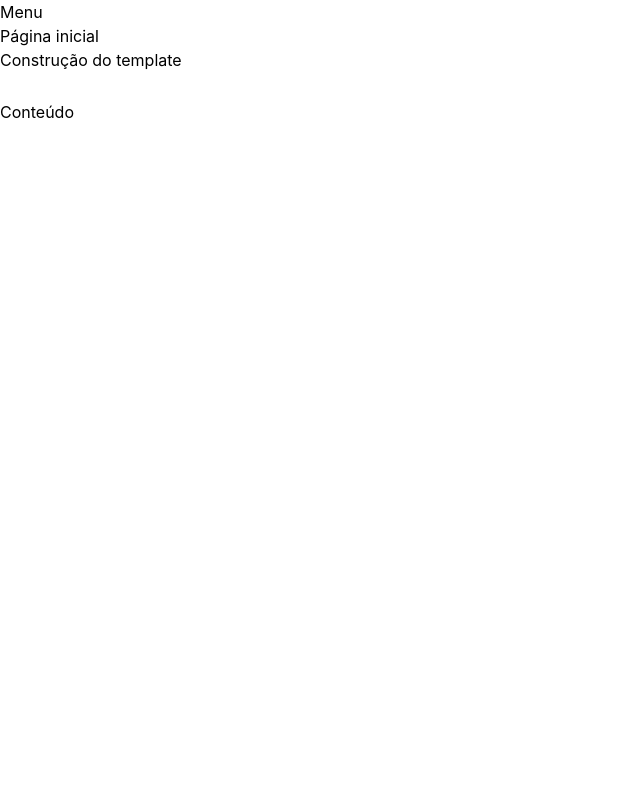
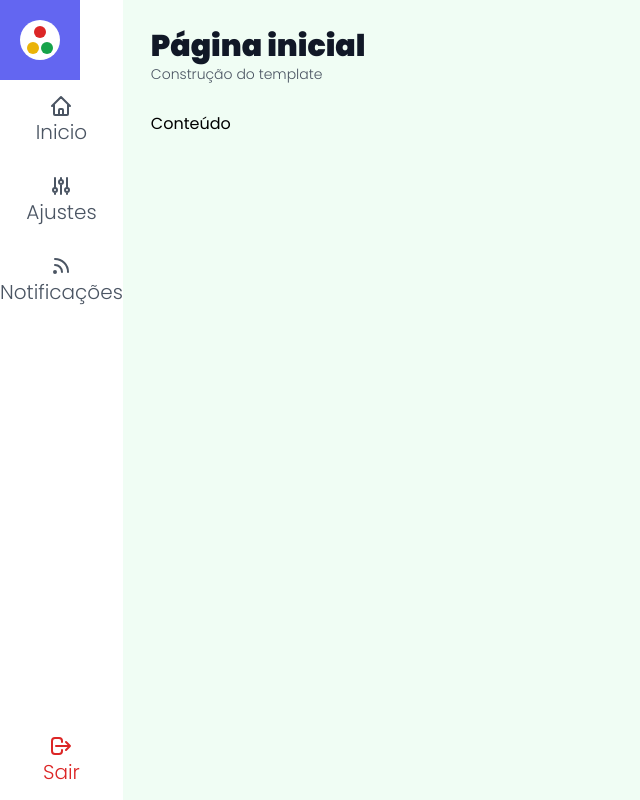
Before and after one commit to sueliosantos/admin-template, a Next.js app: page / in a window 1280 px wide. Shown: the whole page, without its empty margins (0-640 px from the left). Built offline with nearby package versions, Linux system fonts and the light colour scheme.

Commit message:
Iniciando a criação do menu lateral

```diff
--- /dev/null
+++ b/src/components/icons/index.tsx
@@ -0,0 +1,69 @@
+// site dos icones https://heroicons.com/
+
+export const IconeCasa = (
+  <svg
+    xmlns="http://www.w3.org/2000/svg"
+    className="h-6 w-6"
+    fill="none"
+    viewBox="0 0 24 24"
+    stroke="currentColor"
+    strokeWidth={2}
+  >
+    <path
+      strokeLinecap="round"
+      strokeLinejoin="round"
+      d="M3 12l2-2m0 0l7-7 7 7M5 10v10a1 1 0 001 1h3m10-11l2 2m-2-2v10a1 1 0 01-1 1h-3m-6 0a1 1 0 001-1v-4a1 1 0 011-1h2a1 1 0 011 1v4a1 1 0 001 1m-6 0h6"
+    />
+  </svg>
+);
+
+export const IconeAjustes = (
+  <svg
+    xmlns="http://www.w3.org/2000/svg"
+    className="h-6 w-6"
+    fill="none"
+    viewBox="0 0 24 24"
+    stroke="currentColor"
+    strokeWidth={2}
+  >
+    <path
+      strokeLinecap="round"
+      strokeLinejoin="round"
+      d="M12 6V4m0 2a2 2 0 100 4m0-4a2 2 0 110 4m-6 8a2 2 0 100-4m0 4a2 2 0 110-4m0 4v2m0-6V4m6 6v10m6-2a2 2 0 100-4m0 4a2 2 0 110-4m0 4v2m0-6V4"
+    />
+  </svg>
+);
+
+export const IconeNews = (
+  <svg
+    xmlns="http://www.w3.org/2000/svg"
+    className="h-6 w-6"
+    fill="none"
+    viewBox="0 0 24 24"
+    stroke="currentColor"
+    strokeWidth={2}
+  >
+    <path
+      strokeLinecap="round"
+      strokeLinejoin="round"
+      d="M6 5c7.18 0 13 5.82 13 13M6 11a7 7 0 017 7m-6 0a1 1 0 11-2 0 1 1 0 012 0z"
+    />
+  </svg>
+);
+
+export const IconeSair = (
+  <svg
+    xmlns="http://www.w3.org/2000/svg"
+    className="h-6 w-6"
+    fill="none"
+    viewBox="0 0 24 24"
+    stroke="currentColor"
+    strokeWidth={2}
+  >
+    <path
+      strokeLinecap="round"
+      strokeLinejoin="round"
+      d="M17 16l4-4m0 0l-4-4m4 4H7m6 4v1a3 3 0 01-3 3H6a3 3 0 01-3-3V7a3 3 0 013-3h4a3 3 0 013 3v1"
+    />
+  </svg>
+);
--- a/src/components/template/Layout.tsx
+++ b/src/components/template/Layout.tsx
@@ -10,10 +10,27 @@ interface LayoutProps {
 
 export default function Layout(props: LayoutProps) {
   return (
-    <div>
+    <div
+      className={`
+      dark
+      flex
+      h-screen
+      w-screen
+    `}
+    >
       <MenuLateral />
-      <Cabecalho titulo={props.titulo} subtitulo={props.subtitulo} />
-      <Conteudo>{props.children}</Conteudo>
+      <div
+        className={` flex
+        flex-col
+        w-full
+        p-7
+       dark:bg-green-50
+
+        `}
+      >
+        <Cabecalho titulo={props.titulo} subtitulo={props.subtitulo} />
+        <Conteudo>{props.children}</Conteudo>
+      </div>
     </div>
   );
 }
--- /dev/null
+++ b/src/components/template/Logo.tsx
@@ -0,0 +1,21 @@
+export default function Logo() {
+  return (
+    <div
+      className={`
+        flex flex-col
+        h-10
+        w-10
+        bg-white
+        rounded-full
+        items-center justify-center
+    `}
+    >
+      <div className={` h-3 w-3 rounded-full bg-red-600 mb-0.5`} />
+
+      <div className="flex mt-0.5">
+        <div className={` h-3 w-3 rounded-full bg-yellow-500 mr-0.5`} />
+        <div className={` h-3 w-3 rounded-full bg-green-600 m-l=0.5`} />
+      </div>
+    </div>
+  );
+}
--- /dev/null
+++ b/src/components/template/MenuItem.tsx
@@ -0,0 +1,48 @@
+import Link from "next/link";
+
+interface MenuItemProps {
+  url?: string;
+  texto: string;
+  icone: any;
+  className?: string;
+  onClick?: (evento: any) => void;
+}
+export default function MenuItem(props: MenuItemProps) {
+  function renderizarConteudo() {
+    return (
+      <a
+        className={`
+          flex
+          flex-col
+          justify-center
+          items-center
+          h-20
+          w-full
+          text-gray-600
+          ${props.className}
+          `}
+      >
+        {props.icone}
+        <span
+          className={`
+            text-xl
+            font-light
+
+          `}
+        >
+          {props.texto}
+        </span>
+      </a>
+    );
+  }
+
+  return (
+    <li onClick={props.onClick} className={`hover:bg-gray-100 cursor-pointer`}>
+      {props.url ? (
+        <Link href={props.url}>{renderizarConteudo()}</Link>
+      ) : (
+        renderizarConteudo()
+      )}
+    </li>
+  );
+}
--- a/src/components/template/MenuLateral.tsx
+++ b/src/components/template/MenuLateral.tsx
@@ -1,7 +1,39 @@
+import { IconeAjustes, IconeCasa, IconeNews, IconeSair } from "../icons";
+import MenuItem from "./MenuItem";
+import Logo from "./Logo";
+
 export default function MenuLateral() {
   return (
-    <aside>
-      <h1>Menu</h1>
+    <aside className={`flex flex-col`}>
+      <div
+        className={`
+          flex flex-col items-center justify-center
+          bg-gradient-to-r
+          bg-indigo-500
+          to-purple-800
+          h-20
+          w-20
+
+        `}
+      >
+        <Logo />
+      </div>
+      <ul className={`flex-grow`}>
+        <MenuItem url="/" texto="Inicio" icone={IconeCasa} />
+        <MenuItem url="/ajustes" texto="Ajustes" icone={IconeAjustes} />
+        <MenuItem url="/notificacoes" texto="Notificações" icone={IconeNews} />
+      </ul>
+      <ul>
+        <MenuItem
+          texto="Sair"
+          icone={IconeSair}
+          onClick={() => console.log("Saiuuuuuuuuu")}
+          className={`
+            text-red-600
+            hover:bg-red-400 hover:text-white
+          `}
+        />
+      </ul>
     </aside>
   );
 }
--- a/src/components/template/Titulo.tsx
+++ b/src/components/template/Titulo.tsx
@@ -8,8 +8,21 @@ interface TituloProps {
 export default function Cabecalho(props: TituloProps) {
   return (
     <div>
-      <h1>{props.titulo}</h1>
-      <h2>{props.subtitulo}</h2>
+      <h1
+        className={`
+        font-black text-3xl
+        text-gray-900
+      `}
+      >
+        {props.titulo}
+      </h1>
+      <h2
+        className={`
+        font-light text-sm text-gray-600
+      `}
+      >
+        {props.subtitulo}
+      </h2>
     </div>
   );
 }
--- /dev/null
+++ b/src/pages/ajustes.tsx
@@ -0,0 +1,9 @@
+import Layout from "../components/template/Layout";
+
+export default function Ajustes() {
+  return (
+    <Layout titulo="Ajustes" subtitulo="Ajustes">
+      <h3>Conteúdo</h3>
+    </Layout>
+  );
+}
--- /dev/null
+++ b/src/pages/notificacoes.tsx
@@ -0,0 +1,9 @@
+import Layout from "../components/template/Layout";
+
+export default function Notificacoes() {
+  return (
+    <Layout titulo="Notificações" subtitulo="Notificações">
+      <h3>Conteúdo</h3>
+    </Layout>
+  );
+}
--- a/src/styles/globals.css
+++ b/src/styles/globals.css
@@ -1,9 +1,12 @@
+@import url("https://fonts.googleapis.com/css2?family=Montserrat:ital,wght@0,900;1,900&family=Open+Sans:ital,wght@0,400;0,700;1,400;1,700&family=Poppins:ital,wght@0,300;0,400;0,700;0,900;1,100;1,400&display=swap");
+
 html,
 body {
   padding: 0;
   margin: 0;
-  font-family: -apple-system, BlinkMacSystemFont, Segoe UI, Roboto, Oxygen,
-    Ubuntu, Cantarell, Fira Sans, Droid Sans, Helvetica Neue, sans-serif;
+  font-family: "Montserrat", sans-serif;
+  font-family: "Open Sans", sans-serif;
+  font-family: "Poppins", sans-serif;
 }
 
 a {
--- a/tailwind.config.js
+++ b/tailwind.config.js
@@ -1,8 +1,10 @@
 module.exports = {
+  darkMode: "class",
   content: [
     "./src/pages/**/*.{js,ts,jsx,tsx}",
     "./src//components/**/*.{js,ts,jsx,tsx}",
   ],
+
   theme: {
     extend: {},
   },
```
